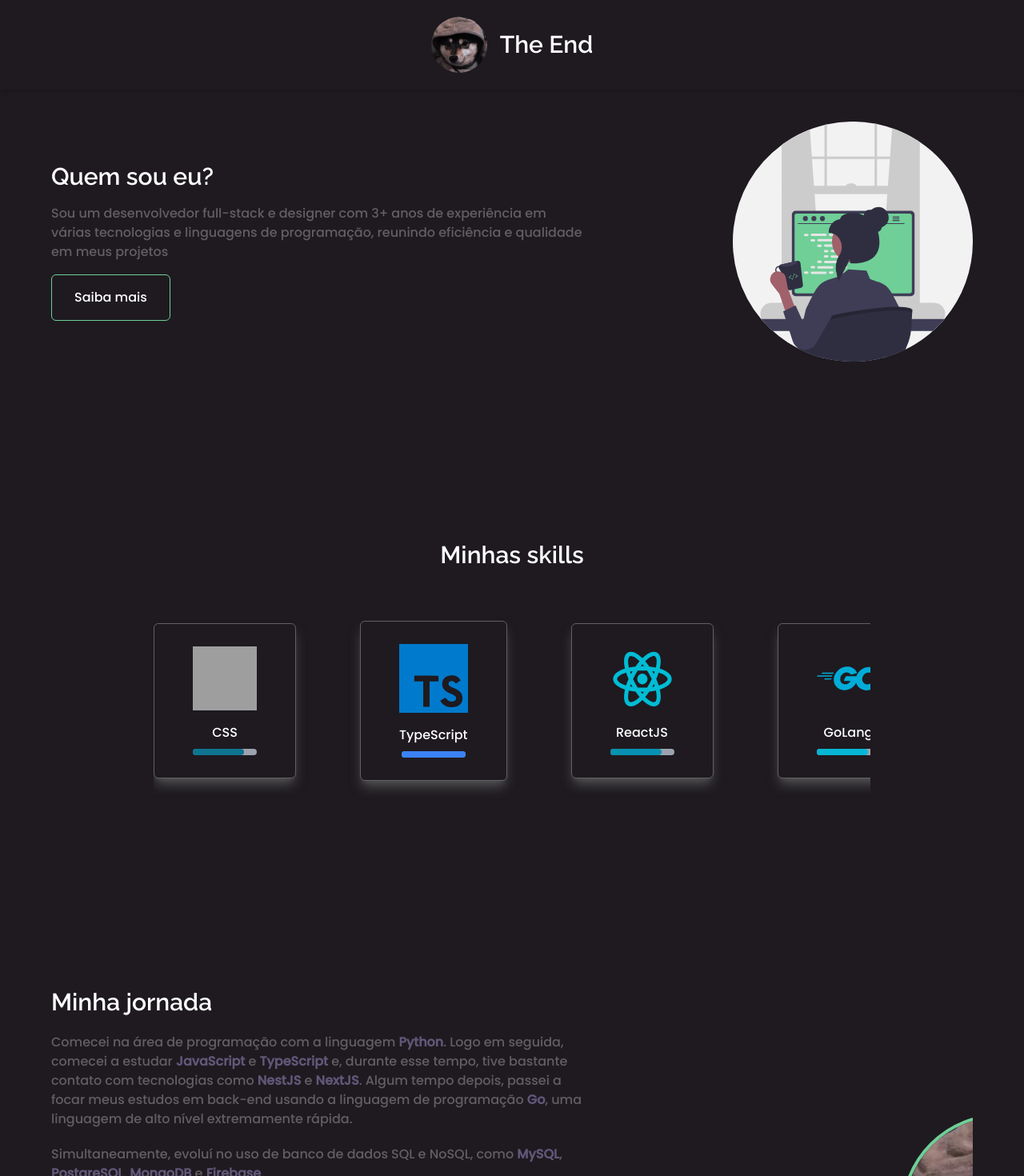
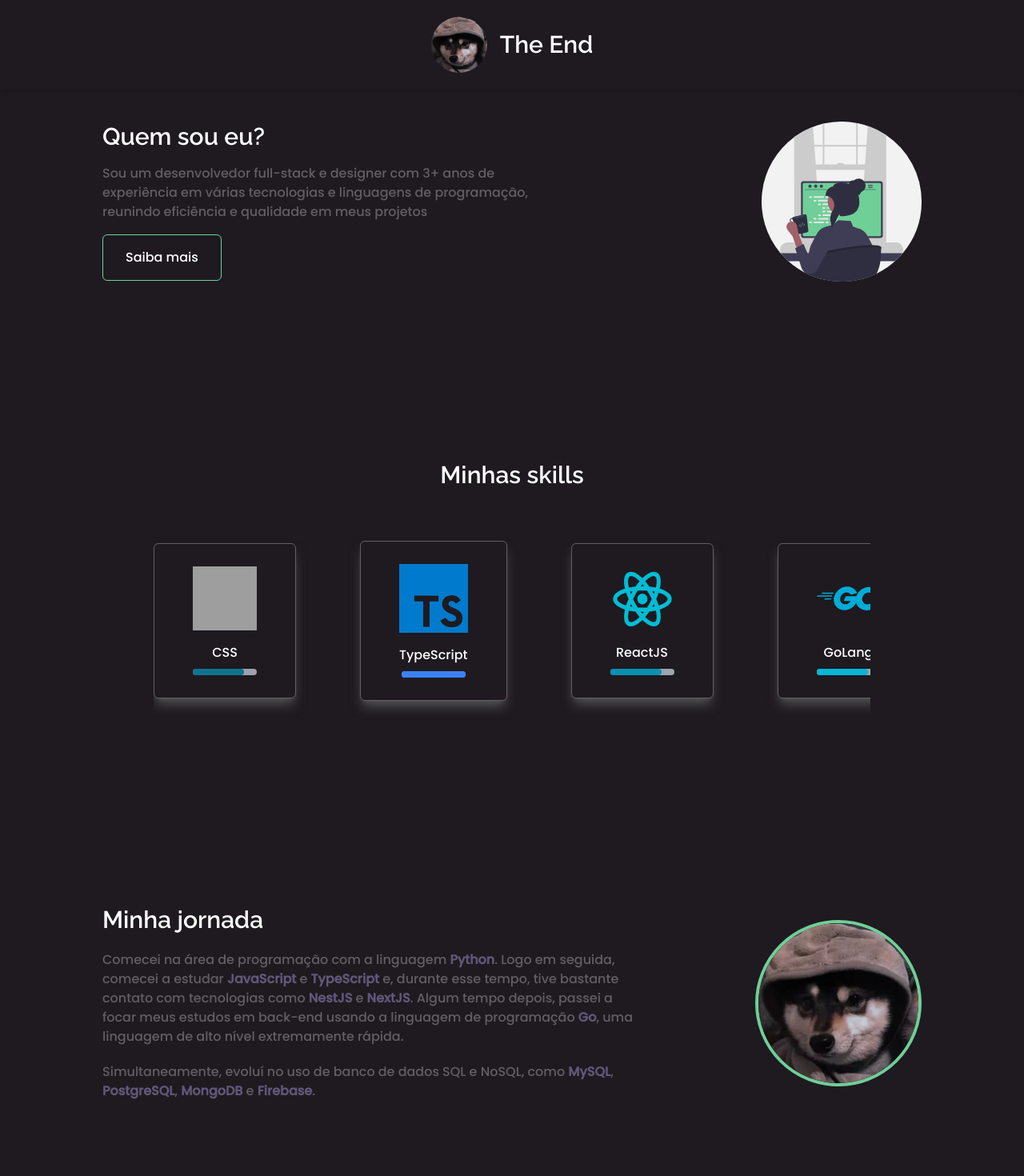
Before and after one commit to End313234/portfolio, a Next.js app: page / in a window 1280 px wide. Shown: the top 1470 px of the page at 80% size. Built offline with nearby package versions, Linux system fonts and the light colour scheme; grey boxes are pictures that could not be loaded.

Commit message:
Fix visual bug

```diff
--- a/next.config.js
+++ b/next.config.js
@@ -3,6 +3,9 @@
 const nextConfig = {
 	reactStrictMode: true,
 	swcMinify: true,
+	images: {
+		unoptimized: true,
+	},
 };
 
 module.exports = nextConfig;
--- a/src/web/pages/home/components/about-me-section/index.tsx
+++ b/src/web/pages/home/components/about-me-section/index.tsx
@@ -5,29 +5,28 @@ export const AboutMeSection: FC = () => {
 	return (
 		<section
 			id="about-me"
-			className="flex items-center justify-between flex-col mx-4 gap-10 md:mx-16 md:flex-row-reverse md:gap-0"
+			className="flex items-center justify-center mx-4 md:mx-16"
 		>
+			<div className="flex items-center justify-between w-screen max-w-screen-lg flex-col gap-10 lg:flex-row-reverse">
+				<div className="border-4 border-green-300 rounded-full flex items-center">
 					<Image
 						src="/profile-picture.png"
 						alt="Discord's profile picture"
-				width="250"
-				height="250"
+						width="200"
+						height="200"
 						style={{
 							borderRadius: "100%",
-					borderWidth: "4px",
-					borderColor: "#6FCF97",
-					borderStyle: "solid",
-					margin: "10rem",
 						}}
 					/>
-			<div className="max-w-2xl text-center flex flex-col gap-5 md:text-left">
+				</div>
+				<div className="max-w-2xl text-center flex flex-col gap-5 lg:text-left">
 					<h1>Minha jornada</h1>
 					<div className="flex flex-col gap-5">
 						<p>
 							Comecei na área de programação com a linguagem{" "}
 							<strong>Python</strong>. Logo em seguida, comecei a estudar{" "}
-						<strong>JavaScript</strong> e <strong>TypeScript</strong> e, durante
-						esse tempo, tive bastante contato com tecnologias como{" "}
+							<strong>JavaScript</strong> e <strong>TypeScript</strong> e,
+							durante esse tempo, tive bastante contato com tecnologias como{" "}
 							<strong>NestJS</strong> e <strong>NextJS</strong>. Algum tempo
 							depois, passei a focar meus estudos em back-end usando a linguagem
 							de programação <strong>Go</strong>, uma linguagem de alto nível
@@ -40,6 +39,7 @@ export const AboutMeSection: FC = () => {
 						</p>
 					</div>
 				</div>
+			</div>
 		</section>
 	);
 };
--- a/src/web/pages/home/components/who-am-i-section/index.tsx
+++ b/src/web/pages/home/components/who-am-i-section/index.tsx
@@ -1,30 +1,31 @@
-import Image from "next/image";
 import type { FC } from "react";
 
 export const WhoAmISection: FC = () => {
 	return (
 		<section
 			id="who-am-i"
-			className="flex items-center justify-between mx-4 mt-10 md:mx-16"
+			className="flex items-center justify-center mt-10 mx-4 lg:mx-16"
 		>
-			<div className="flex flex-col gap-4 items-center justify-center max-w-2xl text-center md:items-start md:text-start">
+			<div className="flex items-center justify-between max-w-screen-lg lg:mx-16">
+				<div className="flex flex-col gap-4 items-center justify-center text-center w-screen lg:items-start lg:text-start">
 					<h1 className="w-full">Quem sou eu?</h1>
-				<p>
-					Sou um desenvolvedor full-stack e designer com 3+ anos de experiência
-					em várias tecnologias e linguagens de programação, reunindo eficiência
-					e qualidade em meus projetos
+					<p className="max-w-xl">
+						Sou um desenvolvedor full-stack e designer com 3+ anos de
+						experiência em várias tecnologias e linguagens de programação,
+						reunindo eficiência e qualidade em meus projetos
 					</p>
 					<a href="#about-me" className="button">
 						Saiba mais
 					</a>
 				</div>
-			<div className="hidden md:flex">
-				<Image
-					src="/programmer.svg"
+				<div className="hidden lg:flex">
+					{/* eslint-disable-next-line @next/next/no-img-element */}
+					<img
+						src="./programmer.svg"
 						alt="Programmer picture"
-					width="300"
-					height="300"
+						className="min-w-[200px] min-h-[200] max-w-[200px]"
 					/>
+				</div>
 			</div>
 		</section>
 	);
```
Lines whose indentation alone changed are shown as unchanged.
